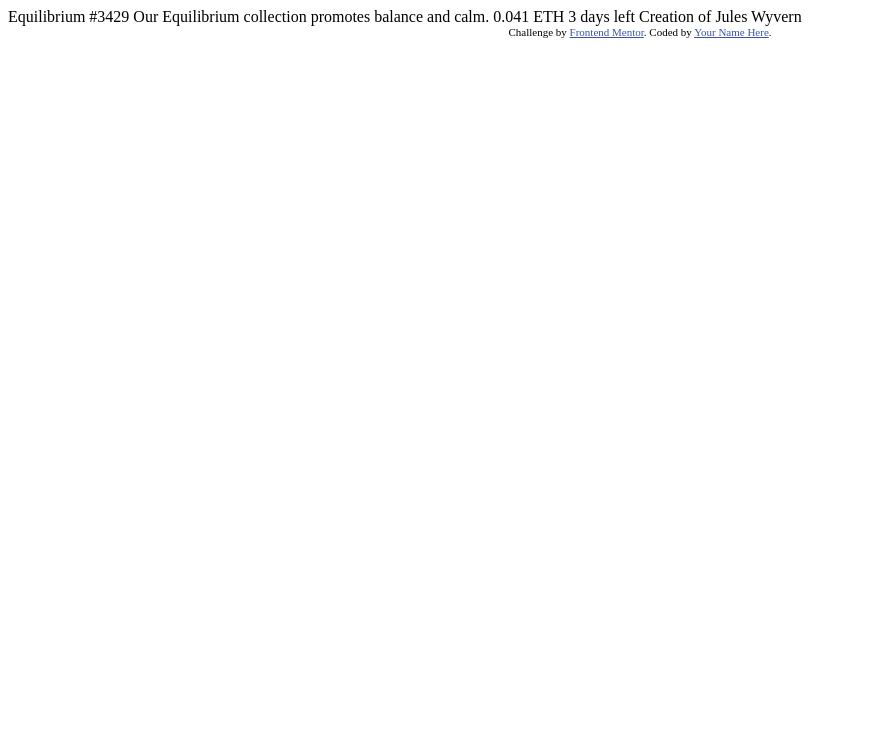
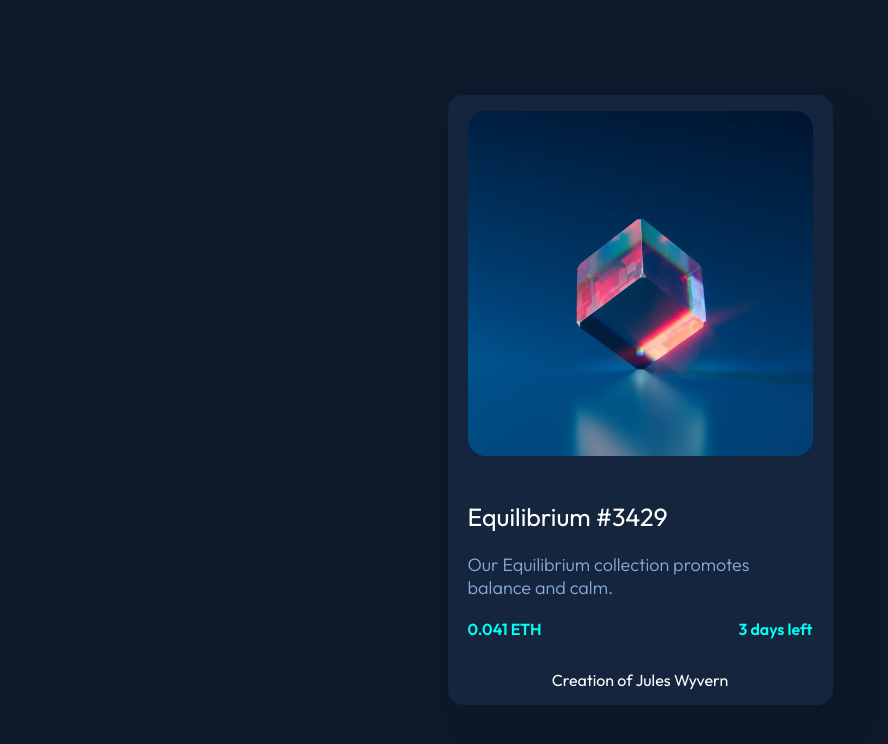
Before and after one commit to josh-merrill/NFT-preview-card, a plain HTML site: page index.html in a window 1280 px wide. Shown: the whole page, without its empty margins (0-888 px from the left). Drawn offline with Linux system fonts and the light colour scheme.

Commit message:
STYLE: Added first round of styling to challenge

```diff
--- /dev/null
+++ b/css/style.css
@@ -0,0 +1,79 @@
+/* ==========================================================================
+   Global fonts
+   ========================================================================== */
+
+@import url('https://fonts.googleapis.com/css2?family=Outfit:wght@300;400;600&display=swap');
+
+* {
+  margin: 0;
+  padding: 0;
+  /* box-sizing: border-box; */
+}
+
+body, main {
+  width: 100%;
+  height: 100vh;
+  display: flex;
+  justify-content: center;
+  align-items: center;
+  background-color: hsl(217, 54%, 11%);
+  font-family: 'Outfit', sans-serif;
+  color: white;
+}
+
+.card {
+  background-color: hsl(216, 50%, 16%);
+  position: relative;
+  display: flex;
+  flex-direction: column;
+  justify-content: space-around;
+  align-items: center;
+  width: 345px;
+  height: 610px;
+  padding: 0 20px;
+  border-radius: 15px;
+  box-shadow: 20px 20px 20px hsl(217deg 50% 10%);
+}
+
+.main-image {
+  position: relative;
+  width: 345px;
+  height: auto;
+  border-radius: 18px;
+}
+
+.card-text h1 {
+  margin: 10px 0;
+  font-size: 25px;
+  font-weight: 400;
+}
+
+.card-text p {
+  margin: 20px 0;
+  font-size: 18px;
+  font-weight: 300;
+  color: hsl(215, 51%, 70%);
+}
+
+/* .nft-bid {
+    display: flex;
+    justify-content: space-between;
+    margin-top: 20px;
+} */
+
+.bid-amount {
+  color: #00fff7;
+  font-weight: 600;
+  justify-content: space-between;
+}
+
+.bid-time {
+  color: #00fff7;
+  font-weight: bolder;
+  justify-content: space-around;
+}
+
+.flex {display: flex; justify-content: space-between;}
+
+.attribution { font-size: 11px; text-align: center; }
+.attribution a { color: hsl(228, 45%, 44%); }
--- a/index.html
+++ b/index.html
@@ -3,31 +3,31 @@
 <head>
   <meta charset="UTF-8">
   <meta name="viewport" content="width=device-width, initial-scale=1.0"> <!-- displays site properly based on user's device -->
-
   <link rel="icon" type="image/png" sizes="32x32" href="./images/favicon-32x32.png">
-
+  <link rel="stylesheet" href="css/style.css">
   <title>Frontend Mentor | NFT preview card component</title>
-
-  <!-- Feel free to remove these styles or customise in your own stylesheet 👍 -->
-  <style>
-    .attribution { font-size: 11px; text-align: center; }
-    .attribution a { color: hsl(228, 45%, 44%); }
-  </style>
 </head>
 <body>
+<main>
+  <div class="card">
+    <div class="card-container">
+    <img src="images/image-equilibrium.jpg" alt="Our Equilibrium collection promotes balance and calm." class="main-image">
+  </div>
+  <div class="card-text">
+    <h1>Equilibrium #3429</h1>
+  <p>Our Equilibrium collection promotes balance and calm.</p>
 
-  Equilibrium #3429
-
-  Our Equilibrium collection promotes balance and calm.
-
-  0.041 ETH
-  3 days left
-
+  <div class="flex">
+  <div class="bid-amount">0.041 ETH</div>
+  <div class="bid-time">3 days left</div>
+</div>
+</div>
   Creation of Jules Wyvern
-
-  <div class="attribution">
+</div>
+  <!-- <div class="attribution">
     Challenge by <a href="https://www.frontendmentor.io?ref=challenge" target="_blank">Frontend Mentor</a>.
-    Coded by <a href="#">Your Name Here</a>.
-  </div>
+    Coded by <a href="#">Joshua Merrill</a>.
+  </div> -->
+</main>
 </body>
 </html>
```
Also changed, not shown: css/stylesheet.css (deleted).
